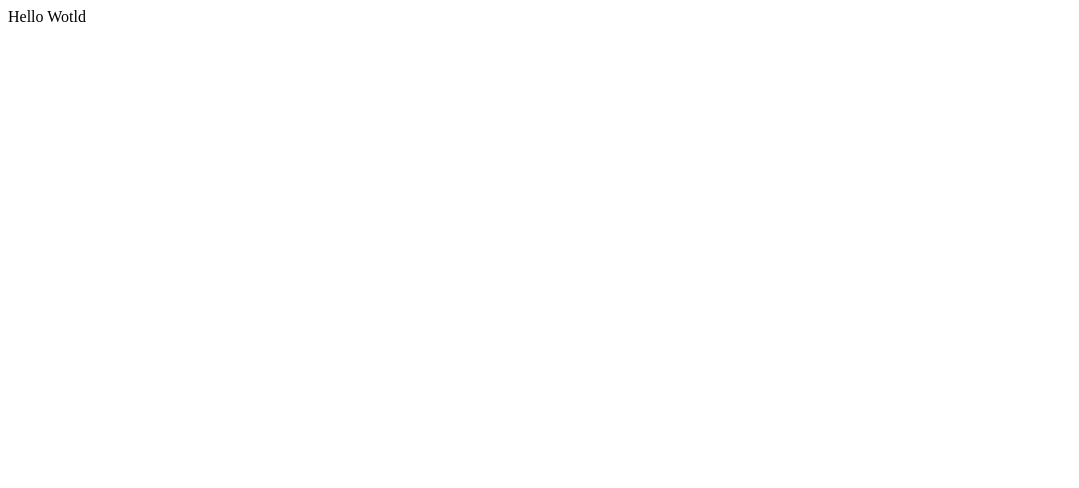
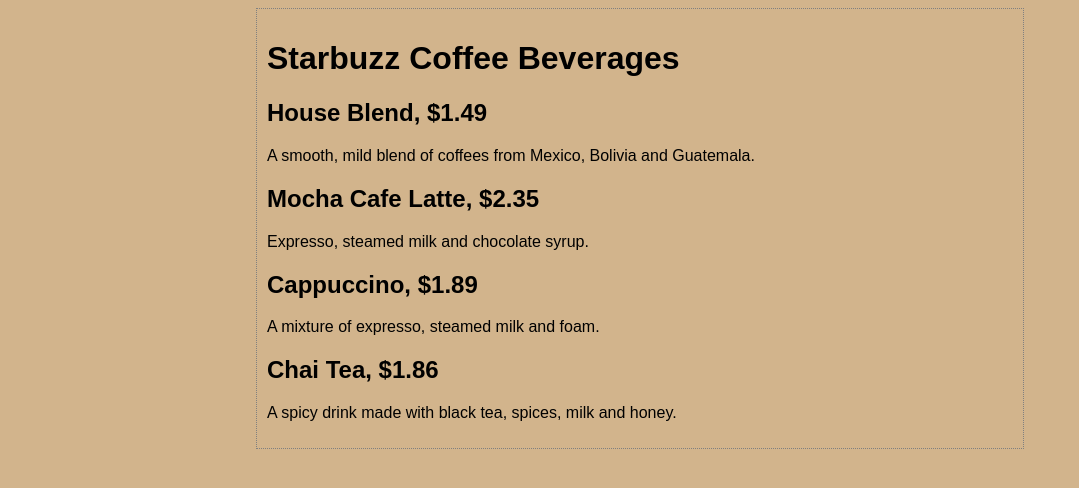
Before and after one commit to MOTDelawareTSA/delawaretsa17.github.io, a plain HTML site: page index.html in a window 1280 px wide. Shown: the whole page, without its empty margins (0-1079 px from the left). Drawn offline with Linux system fonts and the light colour scheme.

Commit message:
test website

```diff
--- a/index.html
+++ b/index.html
@@ -1 +1,31 @@
-Hello Wotld
+<!DOCTYPE html>
+<html>
+	<head>
+		<title> Starbuzz Cofee</title>
+		<style type="text/css" >
+			body {
+				background-color: #d2b48c;
+				border: 1px dotted gray;
+				margin-left: 20%;
+				margin-right: 20%;
+				padding: 10px 10px 10px 10px;
+				font-family: sans-serif;
+			}
+		</style>
+	</head>
+
+	<body>
+		<h1>Starbuzz Coffee Beverages</h1>
+		<h2>House Blend, $1.49</h2>
+			<p>A smooth, mild blend of coffees from Mexico, Bolivia and Guatemala. </p>
+
+		<h2>Mocha Cafe Latte, $2.35 </h2>
+		<p>Expresso, steamed milk and chocolate syrup. </p>
+
+		<h2>Cappuccino, $1.89 </h2>
+		<p> A mixture of  expresso, steamed milk and foam.</p>
+
+		<h2> Chai Tea, $1.86 </h2>
+		<p> A spicy drink made with black tea, spices, milk and honey. </p>
+	</body>
+</html>
```
Also changed, not shown: 1 other file.
